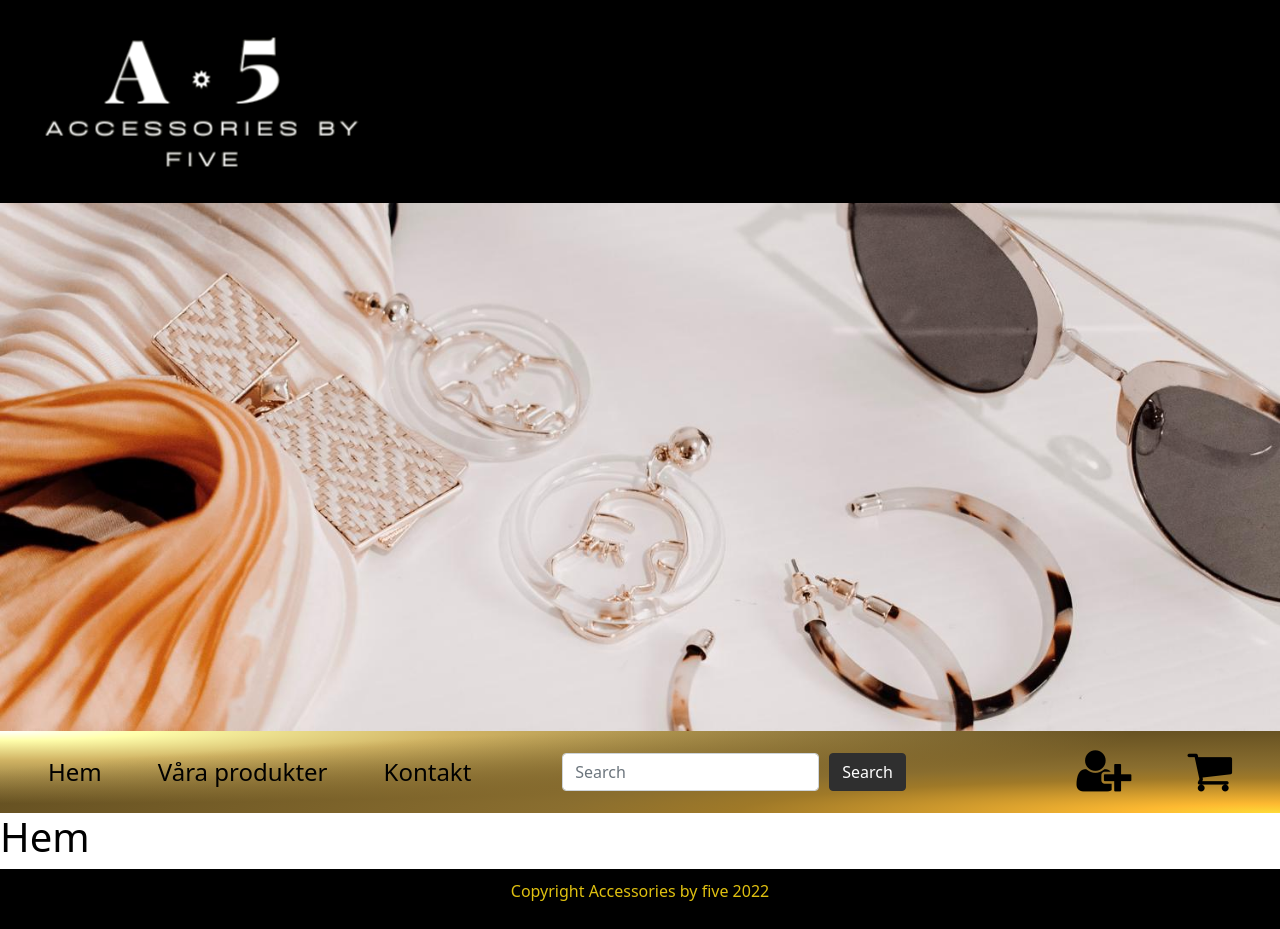
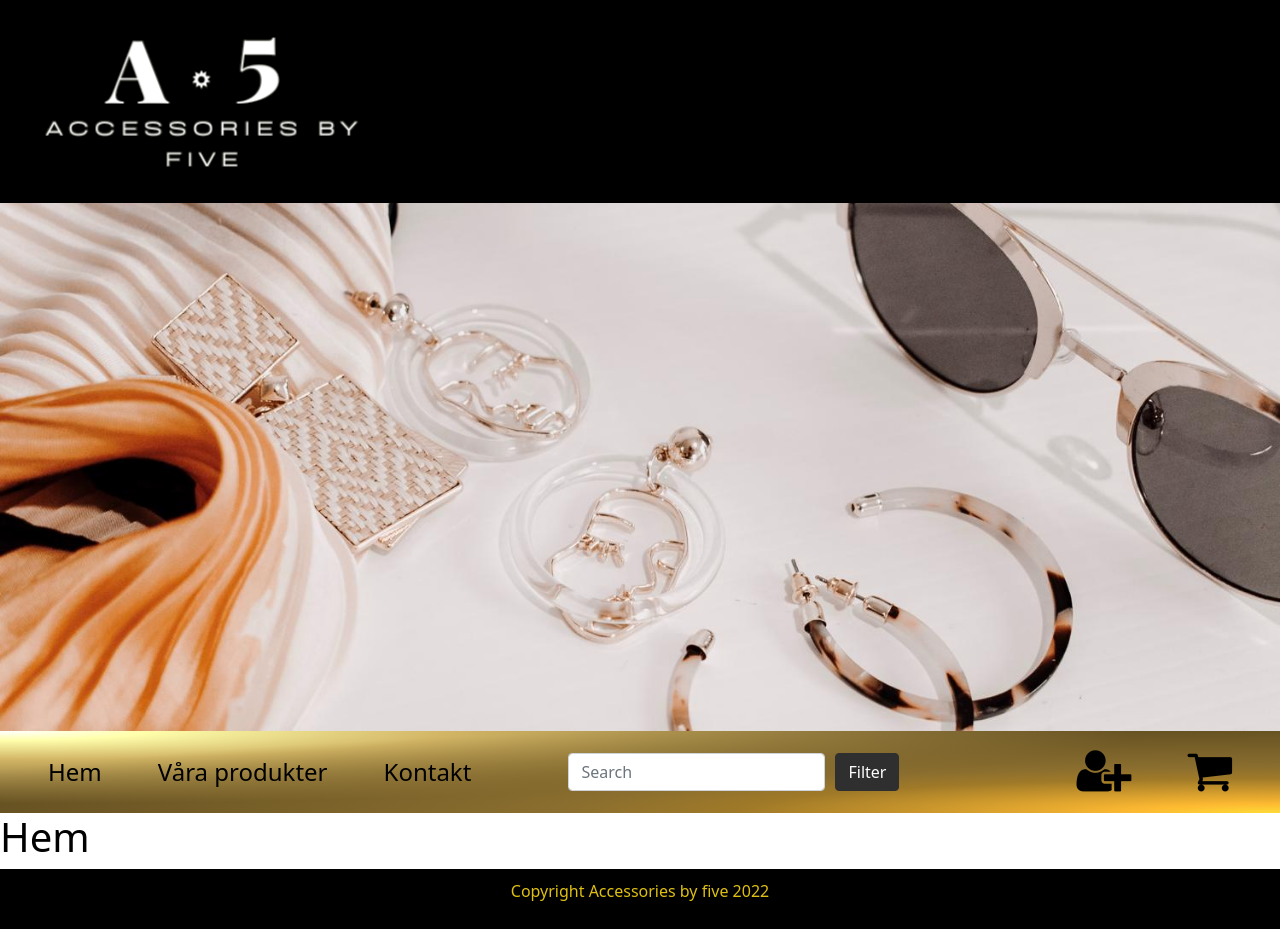
Before and after one commit to svantejonssonITHS/JavaScript-med-Ramverk-Laboration-3, a Vue app in the folder project/: page / in a window 1280 px wide. Built offline with nearby package versions, Linux system fonts and the light colour scheme.

Commit message:
added a filter component

```diff
--- /dev/null
+++ b/project/src/components/Filter.vue
@@ -0,0 +1,51 @@
+<script>
+	export default {
+		props: {
+			//filter: String
+		},
+		data() {
+			return { filter: '' };
+		},
+		methods: {
+			onFilter() {
+				this.filter = this.filter + 1;
+			}
+		}
+	};
+</script>
+
+<template>
+	<form class="form-inline">
+		<input class="form-control mr-sm-2" type="text" v-model="filter" placeholder="Search" aria-label="Search" />
+
+		<button class="btn btn-dark" @click="onFilter" type="submit">Filter</button>
+		<p>{{ filter }}</p>
+	</form>
+</template>
+
+<style lang="scss" scoped>
+	$gold-background: radial-gradient(
+			ellipse farthest-corner at right bottom,
+			#fedb37 0%,
+			#fdb931 8%,
+			#9f7928 30%,
+			#8a6e2f 40%,
+			transparent 80%
+		),
+		radial-gradient(
+			ellipse farthest-corner at left top,
+			#ffffff 0%,
+			#ffffac 8%,
+			#d1b464 25%,
+			#5d4a1f 62.5%,
+			#5d4a1f 100%
+		);
+	button {
+		margin-left: 10px;
+	}
+
+	form {
+		margin-right: 40px;
+		display: inline-flex;
+	}
+</style>
--- a/project/src/components/NavBar.vue
+++ b/project/src/components/NavBar.vue
@@ -1,3 +1,11 @@
+<script>
+	import Filter from './Filter.vue';
+	export default {
+		components: {
+			Filter
+		}
+	};
+</script>
 <style lang="scss" scoped>
 	$gold-background: radial-gradient(
 			ellipse farthest-corner at right bottom,
@@ -50,11 +58,8 @@
 				<router-link to="/about" class="nav-item nav-link">Våra produkter</router-link>
 				<router-link to="/contact" class="nav-item nav-link">Kontakt</router-link>
 			</div>
+			<Filter />
 
-			<form class="form-inline">
-				<input class="form-control mr-sm-2" type="search" placeholder="Search" aria-label="Search" />
-				<button class="btn btn-dark" type="submit">Search</button>
-			</form>
 			<div class="navbar-nav">
 				<router-link to="/" class="nav-item nav-link"><i class="fa fa-user-plus" id="user"></i></router-link>
 				<router-link to="/" class="nav-item nav-link"
```
